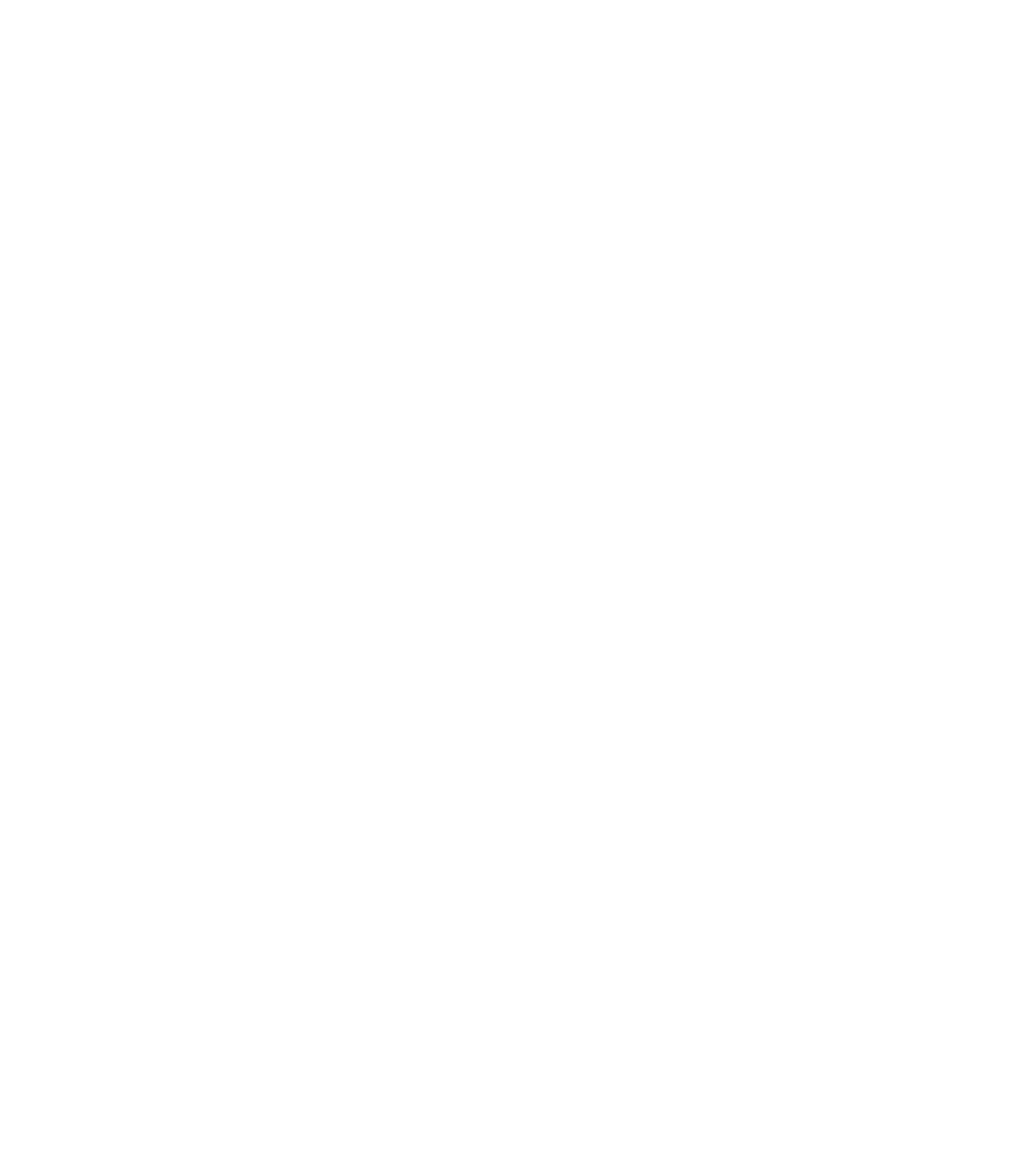
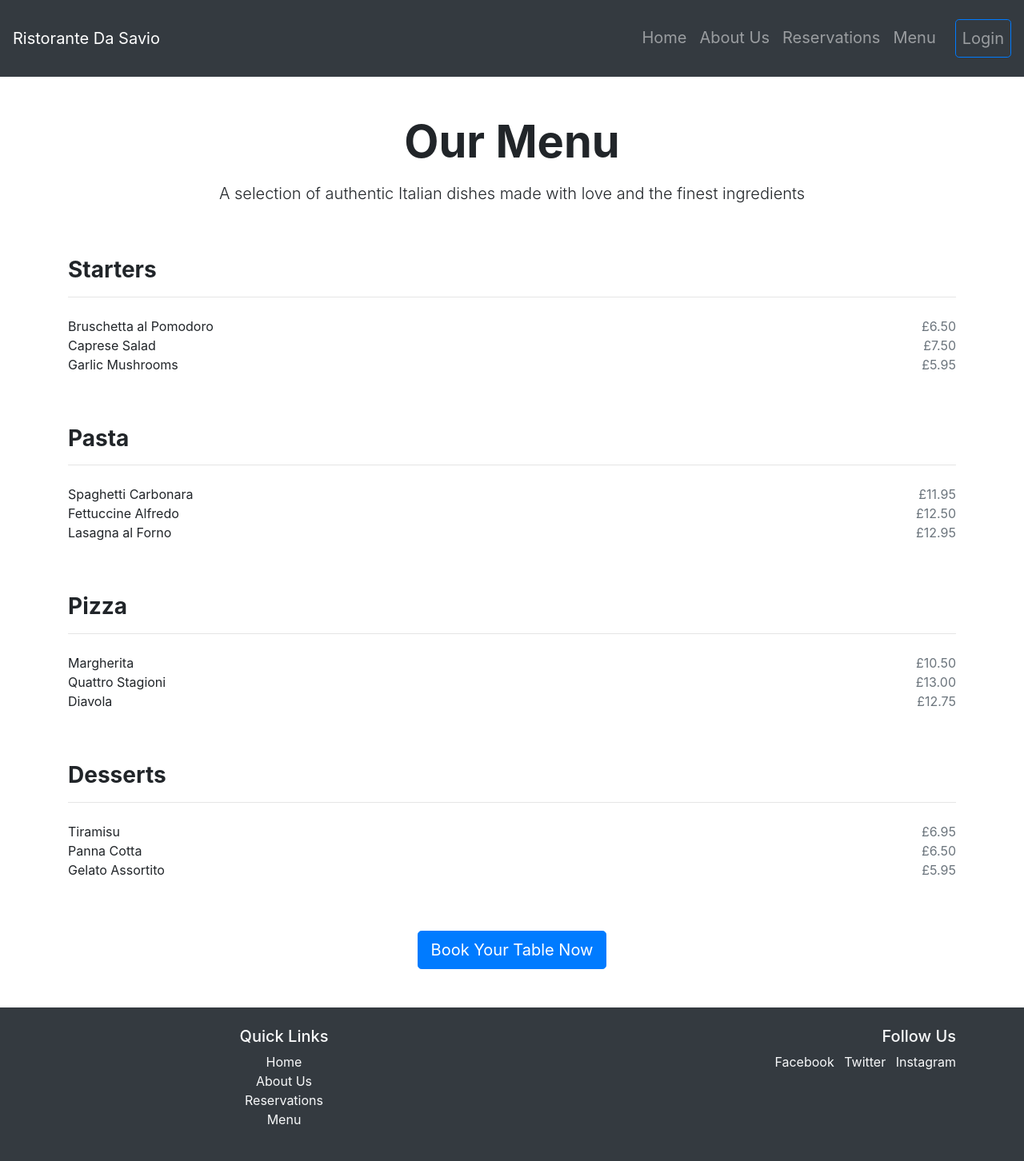
Before and after one commit to seanpatton1/Ristorante_Da_Savio, a Django app: page /menu/ in a window 1280 px wide. Before the commit the page is empty. Shown: the whole page at 80% size. Before the commit the page ends 800 px from the top, so only its background shows below. Run offline with Django 4.2, Linux system fonts and the light colour scheme; some libraries are stand-ins or nearby versions.

Commit message:
added in about page with images and created menu template page. edits to be done

```diff
--- a/booking/urls.py
+++ b/booking/urls.py
@@ -4,5 +4,5 @@ from django.urls import path
 from . import views
 
 urlpatterns = [
-    path('', views.booking_view, name='booking'),  # Ensure you have a view called 'booking_view'
+    path('', views.booking_view, name='booking'),
 ]
--- a/home_page/templates/home_page/menu.html
+++ b/home_page/templates/home_page/menu.html
@@ -0,0 +1,109 @@
+{% extends 'base.html' %}
+{% load static %}
+
+{% block content %}
+<div class="container my-5">
+    <!-- Menu Header Section -->
+    <div class="row">
+        <div class="col text-center">
+            <h2 class="display-4 font-weight-bold">Our Menu</h2>
+            <p class="lead mt-3">A selection of authentic Italian dishes made with love and the finest ingredients</p>
+        </div>
+    </div>
+
+    <!-- Starters Section -->
+    <div class="row mt-5">
+        <div class="col">
+            <h3 class="font-weight-bold">Starters</h3>
+            <hr class="mb-4">
+            <ul class="list-unstyled">
+                <li class="d-flex justify-content-between">
+                    <span>Bruschetta al Pomodoro</span>
+                    <span class="text-muted">£6.50</span>
+                </li>
+                <li class="d-flex justify-content-between">
+                    <span>Caprese Salad</span>
+                    <span class="text-muted">£7.50</span>
+                </li>
+                <li class="d-flex justify-content-between">
+                    <span>Garlic Mushrooms</span>
+                    <span class="text-muted">£5.95</span>
+                </li>
+            </ul>
+        </div>
+    </div>
+
+    <!-- Pasta Section -->
+    <div class="row mt-5">
+        <div class="col">
+            <h3 class="font-weight-bold">Pasta</h3>
+            <hr class="mb-4">
+            <ul class="list-unstyled">
+                <li class="d-flex justify-content-between">
+                    <span>Spaghetti Carbonara</span>
+                    <span class="text-muted">£11.95</span>
+                </li>
+                <li class="d-flex justify-content-between">
+                    <span>Fettuccine Alfredo</span>
+                    <span class="text-muted">£12.50</span>
+                </li>
+                <li class="d-flex justify-content-between">
+                    <span>Lasagna al Forno</span>
+                    <span class="text-muted">£12.95</span>
+                </li>
+            </ul>
+        </div>
+    </div>
+
+    <!-- Pizza Section -->
+    <div class="row mt-5">
+        <div class="col">
+            <h3 class="font-weight-bold">Pizza</h3>
+            <hr class="mb-4">
+            <ul class="list-unstyled">
+                <li class="d-flex justify-content-between">
+                    <span>Margherita</span>
+                    <span class="text-muted">£10.50</span>
+                </li>
+                <li class="d-flex justify-content-between">
+                    <span>Quattro Stagioni</span>
+                    <span class="text-muted">£13.00</span>
+                </li>
+                <li class="d-flex justify-content-between">
+                    <span>Diavola</span>
+                    <span class="text-muted">£12.75</span>
+                </li>
+            </ul>
+        </div>
+    </div>
+
+    <!-- Desserts Section -->
+    <div class="row mt-5">
+        <div class="col">
+            <h3 class="font-weight-bold">Desserts</h3>
+            <hr class="mb-4">
+            <ul class="list-unstyled">
+                <li class="d-flex justify-content-between">
+                    <span>Tiramisu</span>
+                    <span class="text-muted">£6.95</span>
+                </li>
+                <li class="d-flex justify-content-between">
+                    <span>Panna Cotta</span>
+                    <span class="text-muted">£6.50</span>
+                </li>
+                <li class="d-flex justify-content-between">
+                    <span>Gelato Assortito</span>
+                    <span class="text-muted">£5.95</span>
+                </li>
+            </ul>
+        </div>
+    </div>
+
+    <!-- Call to Action Section -->
+    <div class="row mt-5">
+        <div class="col text-center">
+            <a href="{% url 'booking' %}" class="btn btn-lg btn-primary">Book Your Table Now</a>
+        </div>
+    </div>
+</div>
+{% endblock %}
--- a/templates/base.html
+++ b/templates/base.html
@@ -24,16 +24,16 @@
         <div class="collapse navbar-collapse" id="navbarNav">
             <ul class="navbar-nav ml-auto">
                 <li class="nav-item">
-                    <a class="nav-link" href="">Home</a>
+                    <a class="nav-link" href="{% url 'home' %}">Home</a>
                 </li>
                 <li class="nav-item">
-                    <a class="nav-link" href="">About Us</a>
+                    <a class="nav-link" href="{% url 'about' %}">About Us</a>
                 </li>
                 <li class="nav-item">
-                    <a class="nav-link" href="">Reservations</a>
+                    <a class="nav-link" href="{% url 'booking' %}">Reservations</a>
                 </li>
                 <li class="nav-item">
-                    <a class="nav-link" href="">Menu</a>
+                    <a class="nav-link" href="{% url 'menu' %}">Menu</a>
                 </li>
 
                 <!-- Added login/logout and user info -->
```
Also changed, not shown: booking/views.py (+0 -8 lines), home_page/templates/home_page/about.html (+55 -0 lines), static/images/pizza-2.jpg (added), static/images/pizza.jpg (added), static/images/restaurant.jpg (added), 2 other files.
